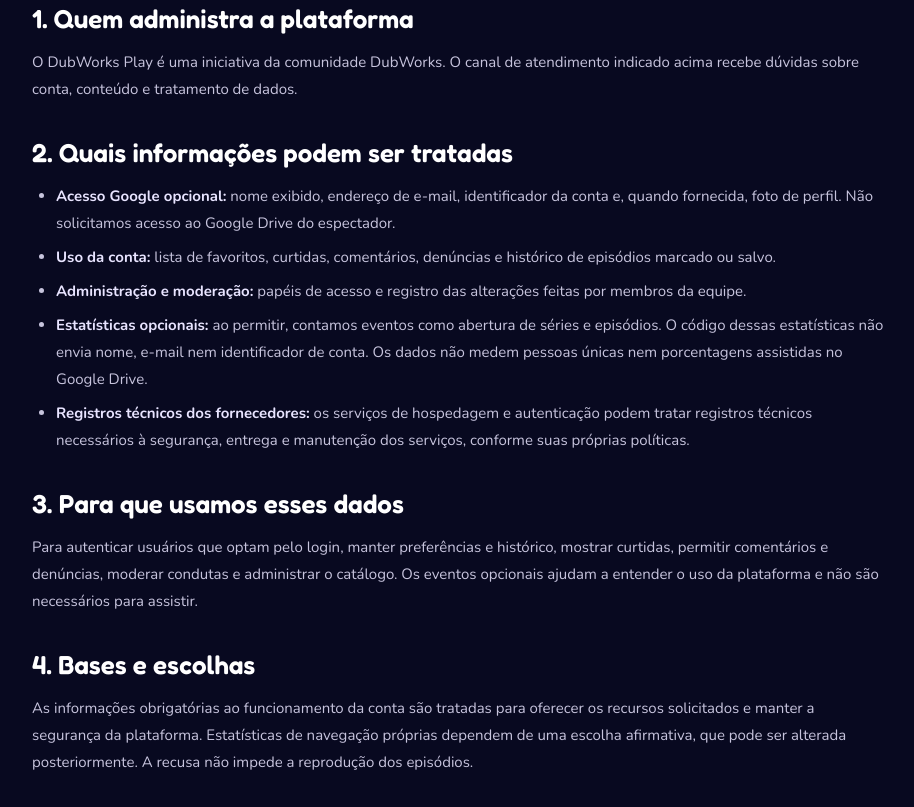
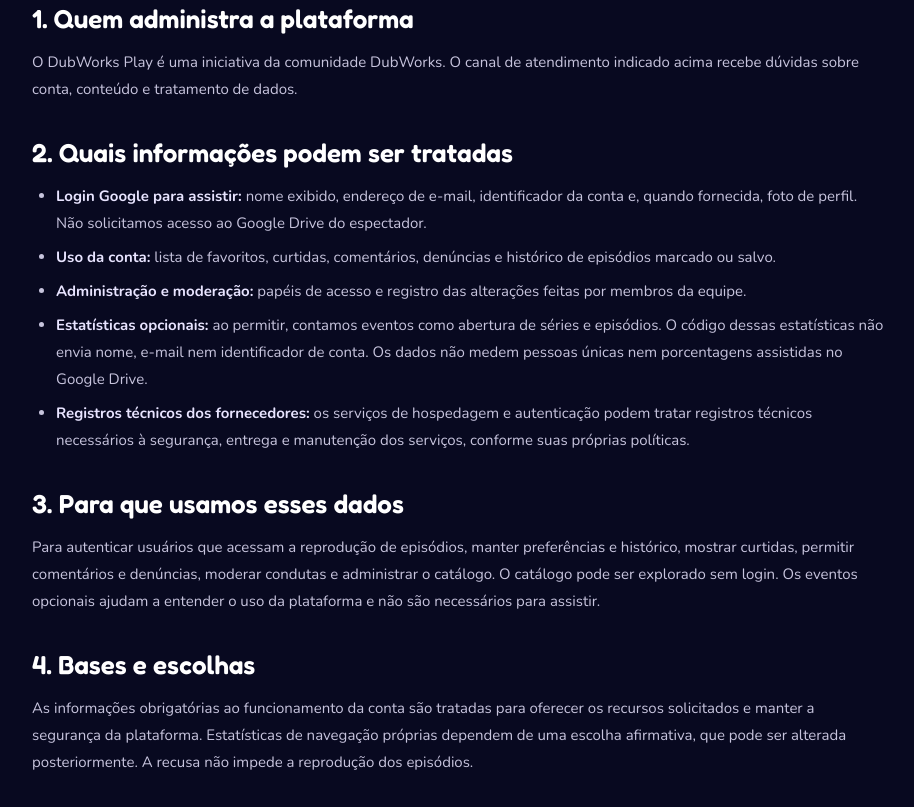
Before and after one commit to NeroXDubworks/DubWorks-Play, a plain HTML site: page privacy.html in a window 1280 px wide. Shown: the part 521-1328 px from the top of the page, without its empty margins (182-1096 px from the left). Drawn offline with nearby package versions, Linux system fonts and the light colour scheme.

Commit message:
docs: explica login Google obrigatório para assistir no DubWorks Play

```diff
--- a/privacy.html
+++ b/privacy.html
@@ -9,12 +9,12 @@
 <div class="legal-note">Esta é a política inicial da plataforma em desenvolvimento. Podemos atualizá-la quando os recursos ou fornecedores mudarem. Para dúvidas e solicitações sobre dados pessoais: <a href="mailto:dubworksapoio@outlook.com">dubworksapoio@outlook.com</a>.</div>
 <h2>1. Quem administra a plataforma</h2><p>O DubWorks Play é uma iniciativa da comunidade DubWorks. O canal de atendimento indicado acima recebe dúvidas sobre conta, conteúdo e tratamento de dados.</p>
 <h2>2. Quais informações podem ser tratadas</h2>
-<ul><li><strong>Acesso Google opcional:</strong> nome exibido, endereço de e-mail, identificador da conta e, quando fornecida, foto de perfil. Não solicitamos acesso ao Google Drive do espectador.</li>
+<ul><li><strong>Login Google para assistir:</strong> nome exibido, endereço de e-mail, identificador da conta e, quando fornecida, foto de perfil. Não solicitamos acesso ao Google Drive do espectador.</li>
 <li><strong>Uso da conta:</strong> lista de favoritos, curtidas, comentários, denúncias e histórico de episódios marcado ou salvo.</li>
 <li><strong>Administração e moderação:</strong> papéis de acesso e registro das alterações feitas por membros da equipe.</li>
 <li><strong>Estatísticas opcionais:</strong> ao permitir, contamos eventos como abertura de séries e episódios. O código dessas estatísticas não envia nome, e-mail nem identificador de conta. Os dados não medem pessoas únicas nem porcentagens assistidas no Google Drive.</li>
 <li><strong>Registros técnicos dos fornecedores:</strong> os serviços de hospedagem e autenticação podem tratar registros técnicos necessários à segurança, entrega e manutenção dos serviços, conforme suas próprias políticas.</li></ul>
-<h2>3. Para que usamos esses dados</h2><p>Para autenticar usuários que optam pelo login, manter preferências e histórico, mostrar curtidas, permitir comentários e denúncias, moderar condutas e administrar o catálogo. Os eventos opcionais ajudam a entender o uso da plataforma e não são necessários para assistir.</p>
+<h2>3. Para que usamos esses dados</h2><p>Para autenticar usuários que acessam a reprodução de episódios, manter preferências e histórico, mostrar curtidas, permitir comentários e denúncias, moderar condutas e administrar o catálogo. O catálogo pode ser explorado sem login. Os eventos opcionais ajudam a entender o uso da plataforma e não são necessários para assistir.</p>
 <h2>4. Bases e escolhas</h2><p>As informações obrigatórias ao funcionamento da conta são tratadas para oferecer os recursos solicitados e manter a segurança da plataforma. Estatísticas de navegação próprias dependem de uma escolha afirmativa, que pode ser alterada posteriormente. A recusa não impede a reprodução dos episódios.</p>
 <h2>5. Onde os dados ficam e serviços utilizados</h2><p>Usamos <strong>Google</strong> para autenticação opcional, <strong>Supabase</strong> para armazenar dados da conta e conteúdo da plataforma, <strong>Vercel</strong> para hospedar o site e <strong>Google Drive</strong> para incorporar vídeos. Ao reproduzir um vídeo incorporado, o Google Drive poderá processar dados técnicos de navegação, de acordo com as condições do Google. Esses fornecedores podem operar em diferentes países.</p>
 <h2>6. O que fica público</h2><p>Comentários aprovados ficam visíveis para quem acessa a página do episódio, exibidos sob uma identificação genérica da comunidade ou como “Você” para o próprio autor. Curtidas são mostradas em números agregados. Seu e-mail, seu histórico individual e suas denúncias não são públicos. A equipe autorizada acessa os registros necessários à moderação e administração.</p>
```
